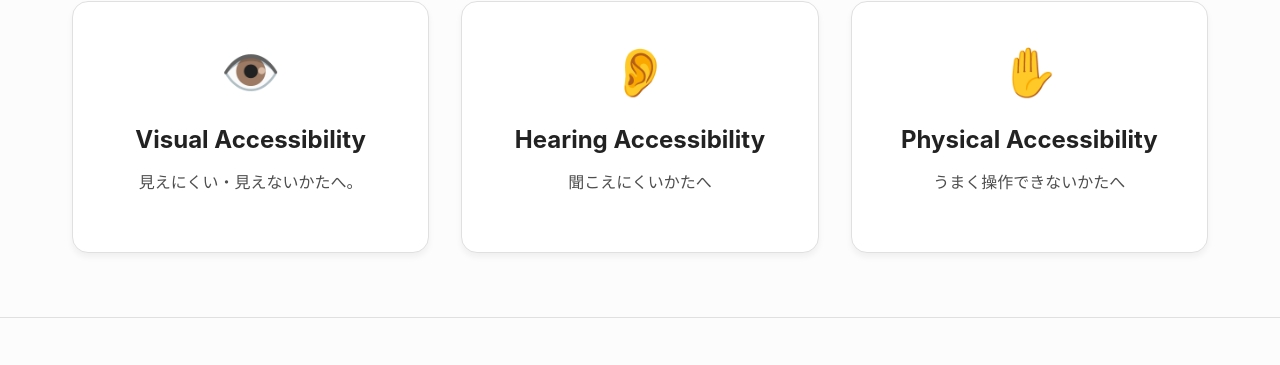
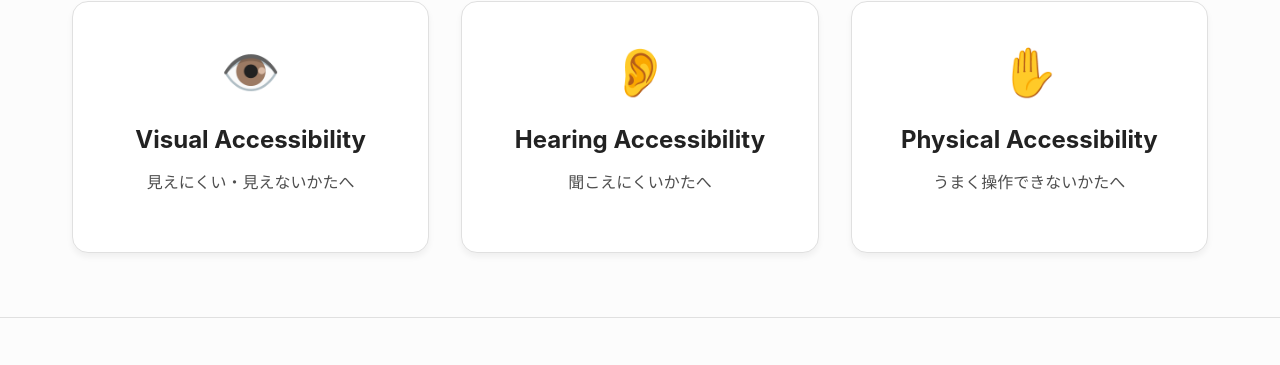
Before and after one commit to SilentMalachite/A11yLab, a Jekyll site: the page built from index.html, in a window 1280 px wide. Shown: the part 565-930 px from the top of the page. Built offline with Jekyll 4.4.1, drawn with Linux system fonts in a browser that asks for light colours.

```diff
--- a/index.html
+++ b/index.html
@@ -16,7 +16,7 @@ body_class: layout-home
     <a href="{{ '/visual/' | relative_url }}" class="feature-card">
         <div class="card-icon">👁️</div>
         <h3>Visual Accessibility</h3>
-        <p>見えにくい・見えないかたへ。</p>
+        <p>見えにくい・見えないかたへ</p>
     </a>
 
     <a href="{{ '/hearing/' | relative_url }}" class="feature-card">
```
